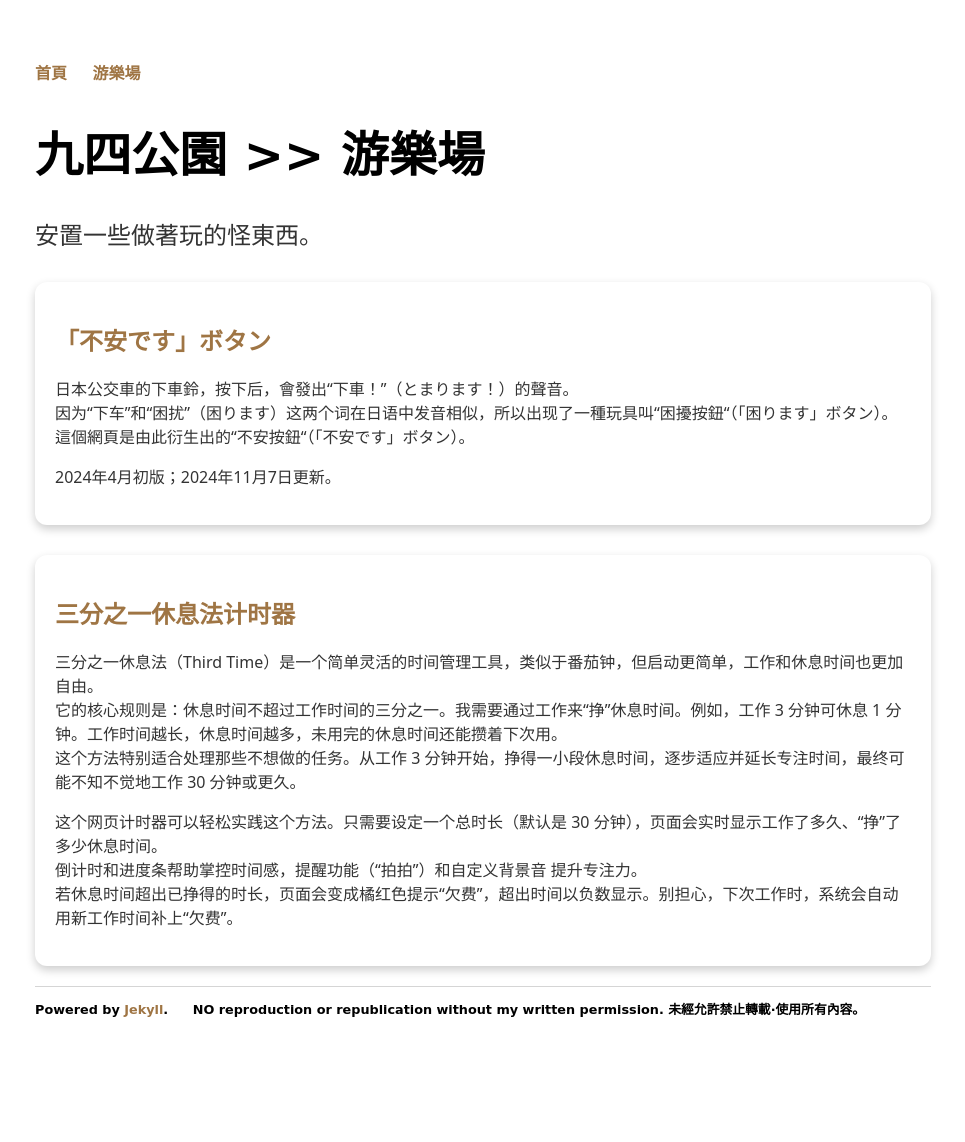
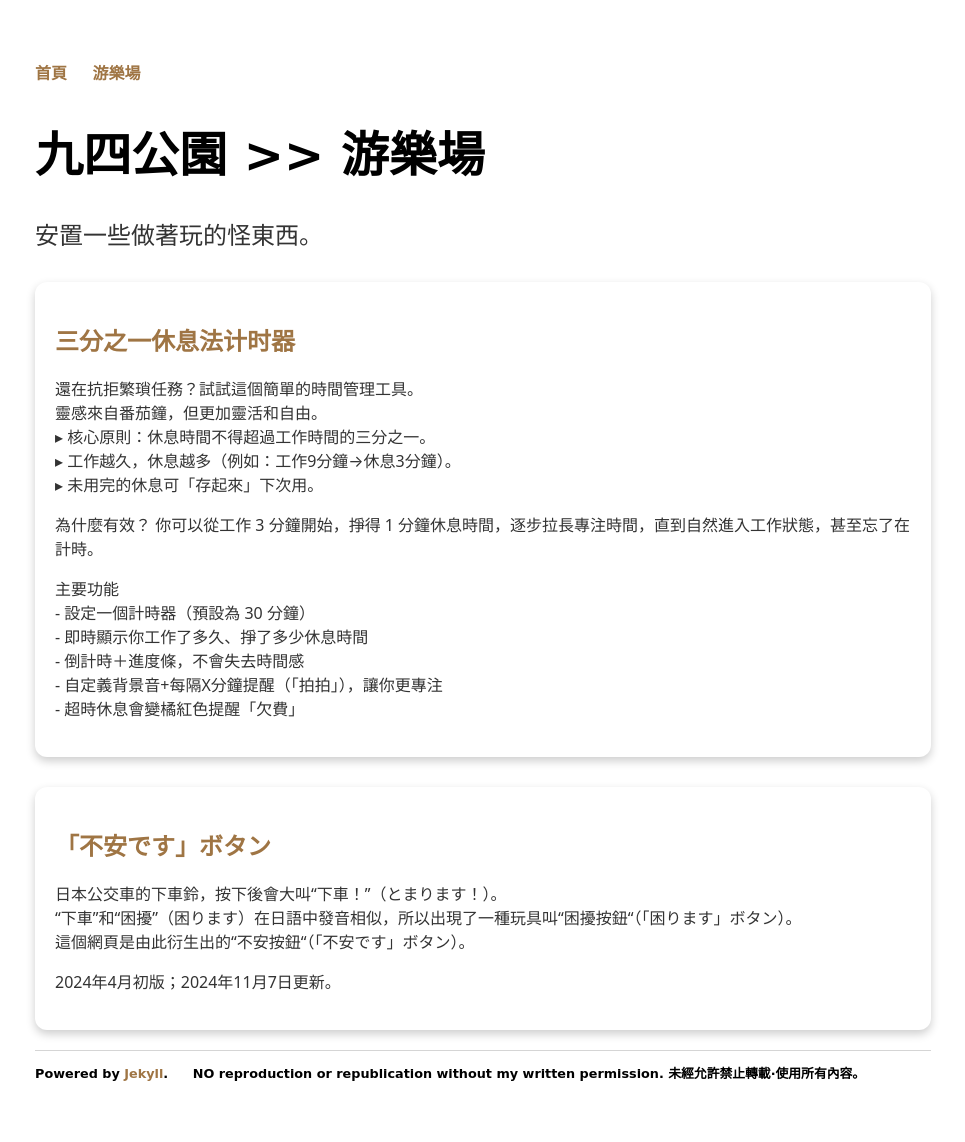
Before and after one commit to 9and4/9and4.github.io, a Jekyll site: the page built from projects/index.html, in a window 1280 px wide. Shown: the whole page, without its empty margins (157-1122 px from the left). Built offline with Jekyll 4.4.1, drawn with Linux system fonts in a browser that asks for light colours; before the commit the page ends 1078 px from its top, so only the background shows below that.

Commit message:
Update index.html

```diff
--- a/projects/index.html
+++ b/projects/index.html
@@ -5,29 +5,38 @@ title: 九四公園 >> 游樂場
 <h1>{{ page.title }}</h1>
 <p>安置一些做著玩的怪東西。</p>
 
+<div class="project-box">
+ <h2><a href="/projects/thirdtime">三分之一休息法计时器</a></h2>
+ <p>
+   還在抗拒繁瑣任務？試試這個簡單的時間管理工具。<br>
+   靈感來自番茄鐘，但更加靈活和自由。<br>
+   ▸ 核心原則：休息時間不得超過工作時間的三分之一。<br>
+   ▸ 工作越久，休息越多（例如：工作9分鐘→休息3分鐘）。<br>
+   ▸ 未用完的休息可「存起來」下次用。
+ </p>
+ <p>
+   為什麼有效？
+   你可以從工作 3 分鐘開始，掙得 1 分鐘休息時間，逐步拉長專注時間，直到自然進入工作狀態，甚至忘了在計時。
+ </p>
+  <p>
+   主要功能 <br>
+    - 設定一個計時器（預設為 30 分鐘）<br>
+    - 即時顯示你工作了多久、掙了多少休息時間<br>
+    - 倒計時＋進度條，不會失去時間感<br>
+    - 自定義背景音+每隔X分鐘提醒（「拍拍」），讓你更專注<br>
+    - 超時休息會變橘紅色提醒「欠費」
+ </p>
+</div>
+
  <!-- 不安按钮和说明内容的黑色圆角盒子 -->
 <div class="project-box">
  <h2><a href="/projects/Fuan-desu-Button">「不安です」ボタン</a></h2>
  <p>
-   日本公交車的下車鈴，按下后，會發出“下車！”（とまります！）的聲音。<br>
-   因为“下车”和“困扰”（困ります）这两个词在日语中发音相似，所以出现了一種玩具叫“困擾按鈕“（「困ります」ボタン）。<br>
+   日本公交車的下車鈴，按下後會大叫“下車！”（とまります！）。<br>
+   “下車”和“困擾”（困ります）在日語中發音相似，所以出現了一種玩具叫“困擾按鈕“（「困ります」ボタン）。<br>
    這個網頁是由此衍生出的“不安按鈕“（「不安です」ボタン）。
  </p>
  <p>
    2024年4月初版；2024年11月7日更新。
  </p>
 </div>
-
-<div class="project-box">
- <h2><a href="/projects/thirdtime">三分之一休息法计时器</a></h2>
- <p>
-  三分之一休息法（Third Time）是一个简单灵活的时间管理工具，类似于番茄钟，但启动更简单，工作和休息时间也更加自由。<br>
-  它的核心规则是：休息时间不超过工作时间的三分之一。我需要通过工作来“挣”休息时间。例如，工作 3 分钟可休息 1 分钟。工作时间越长，休息时间越多，未用完的休息时间还能攒着下次用。<br>
-  这个方法特别适合处理那些不想做的任务。从工作 3 分钟开始，挣得一小段休息时间，逐步适应并延长专注时间，最终可能不知不觉地工作 30 分钟或更久。
- </p>
- <p>
-  这个网页计时器可以轻松实践这个方法。只需要设定一个总时长（默认是 30 分钟），页面会实时显示工作了多久、“挣”了多少休息时间。<br>
-  倒计时和进度条帮助掌控时间感，提醒功能（“拍拍”）和自定义背景音 提升专注力。<br>
-  若休息时间超出已挣得的时长，页面会变成橘红色提示“欠费”，超出时间以负数显示。别担心，下次工作时，系统会自动用新工作时间补上“欠费”。
- </p>
-</div>
```
